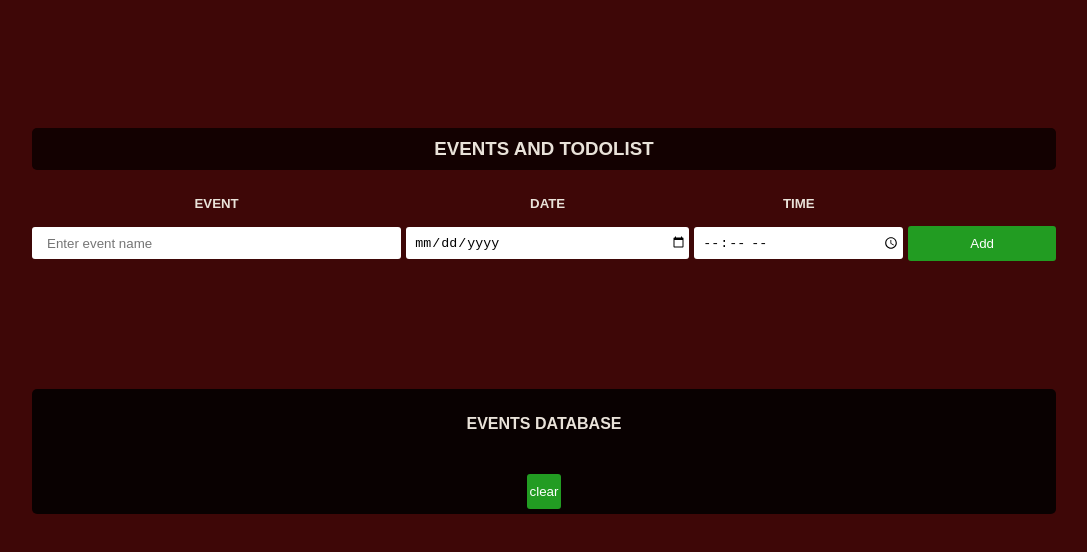
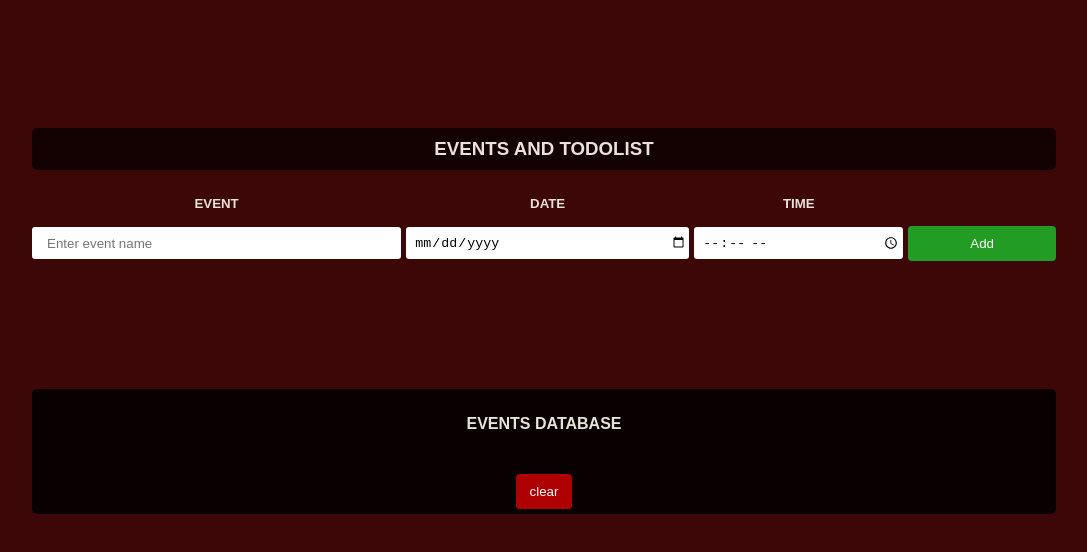
Before and after one commit to Emiraell/events-todos_project, a plain HTML site: page todolist.html in a window 1280 px wide. Both pictures are taken after a click on the button "clear". Shown: the whole page, without its empty margins (96-1183 px from the left). Drawn offline with Linux system fonts and the light colour scheme.

Commit message:
Worked on clear button and added time out

```diff
--- a/js/todo.js
+++ b/js/todo.js
@@ -59,9 +59,18 @@ for (let i = 1; i < todoArray.length; i++){
 }
 
 function clearTodo (todoList) {
-  if (todoList !=='') { todoList = ''
+
+  if (todoList !=='') {
+  todoList = ''
   todoArray = [{eventName: '', eventDate: '',
-  eventTime: ''}]}
+  eventTime: ''}]
+}
   document.querySelector('.js-render').innerHTML = todoList
-
+  let clearButton = document.querySelector('.js-clear');
+  if (clearButton.innerHTML === 'clear')
+  { clearButton.innerHTML = 'cleared'
+  setTimeout(() => {
+    clearButton.innerHTML = 'clear'
+  }, 1000)}
+  else { clearButton.innerHTML = 'clear'}
 }
--- a/styles/todo.css
+++ b/styles/todo.css
@@ -64,16 +64,19 @@ button {
   color: white;
   background-color: rgb(34, 156, 34);
   border: none;
-  border-radius: 3px;
+  border-radius: 4px;
   cursor: pointer;
 }
 .remove-btn {
   background-color: rgb(241, 29, 29);
+  padding: 0px 10px;
 }
 
 .css-event::placeholder {
   padding-left: 7px;
 }
 .css-clear {
-  align-items: end;
+  background-color: rgb(175, 0, 0);
+  padding: 0px 14px;
+  /*letter-spacing: 1px;*/
 }
```
Also changed, not shown: todolist.html (+1 -2 lines), 1 other file.
